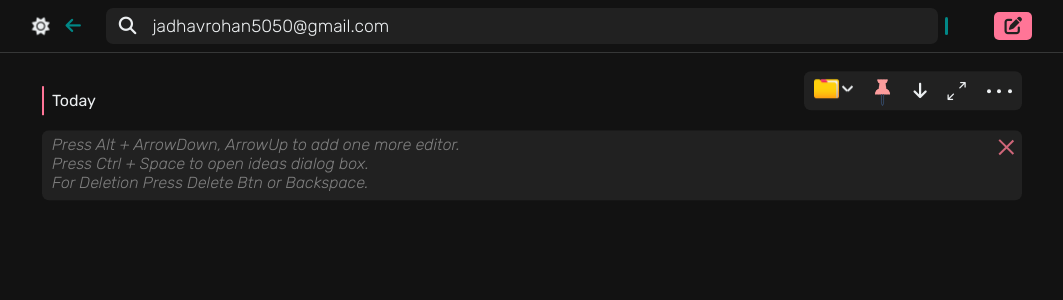
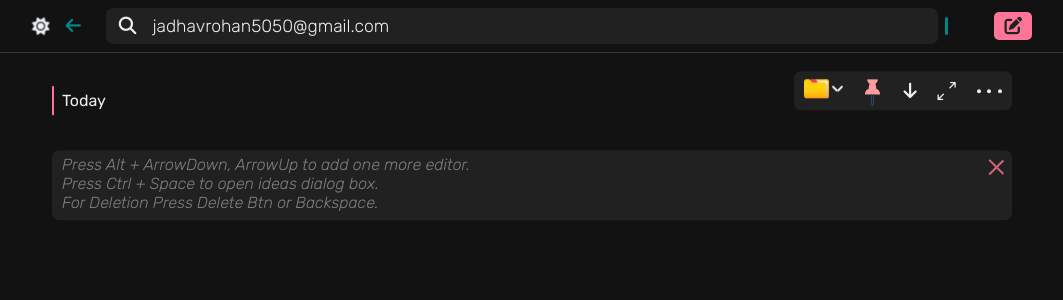
Before and after one commit to JadhavRohan5256/ideaflow, an Angular app: page / in a window 1280 px wide. Shown: the top 300 px of the page, without its empty margins (108-1171 px from the left). Built offline with nearby package versions, Linux system fonts and the light colour scheme.

Commit message:
layout fixess

```diff
--- a/src/app/editor/editor.component.css
+++ b/src/app/editor/editor.component.css
@@ -2,7 +2,7 @@
 .floating-wrapper {
     position: relative;
     z-index: 1000;
-    padding: 20px 10px;
+    padding: 20px;
 }
 
 
@@ -31,7 +31,7 @@
     display: flex;
     flex-direction: column;
     gap: 20px;
-    padding: 0 10px;
+    padding: 20px;
 }
 
 .content-date {
@@ -41,7 +41,7 @@
     right:0;
     z-index: 400;
     padding: 20px 10px;
-    margin: 0 10px;
+    margin: 0 20px;
     overflow: hidden;
 }
 
@@ -132,10 +132,6 @@
 
 .editor-wrapper {
     background-color: var(--bg-surface-color);
-}
-
-.editor-wrapper:last-of-type {
-    margin-bottom: 10px;
 }
 
 .editor-wrapper .textarea {
```
